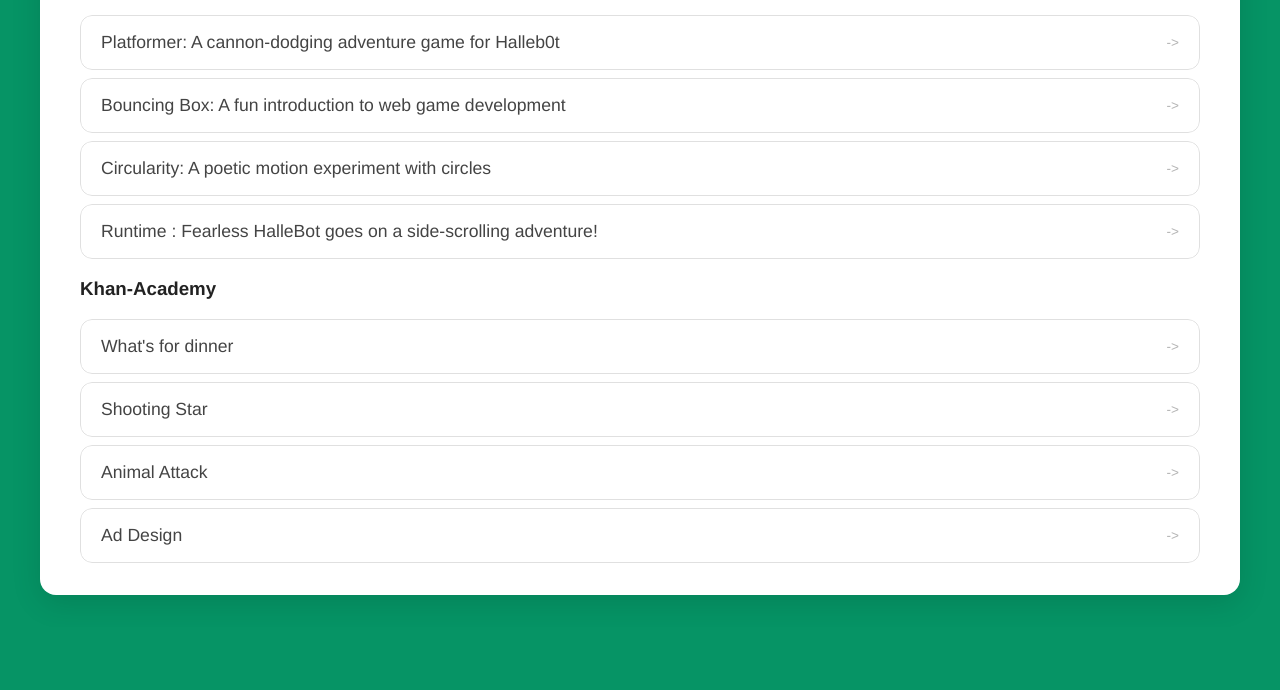
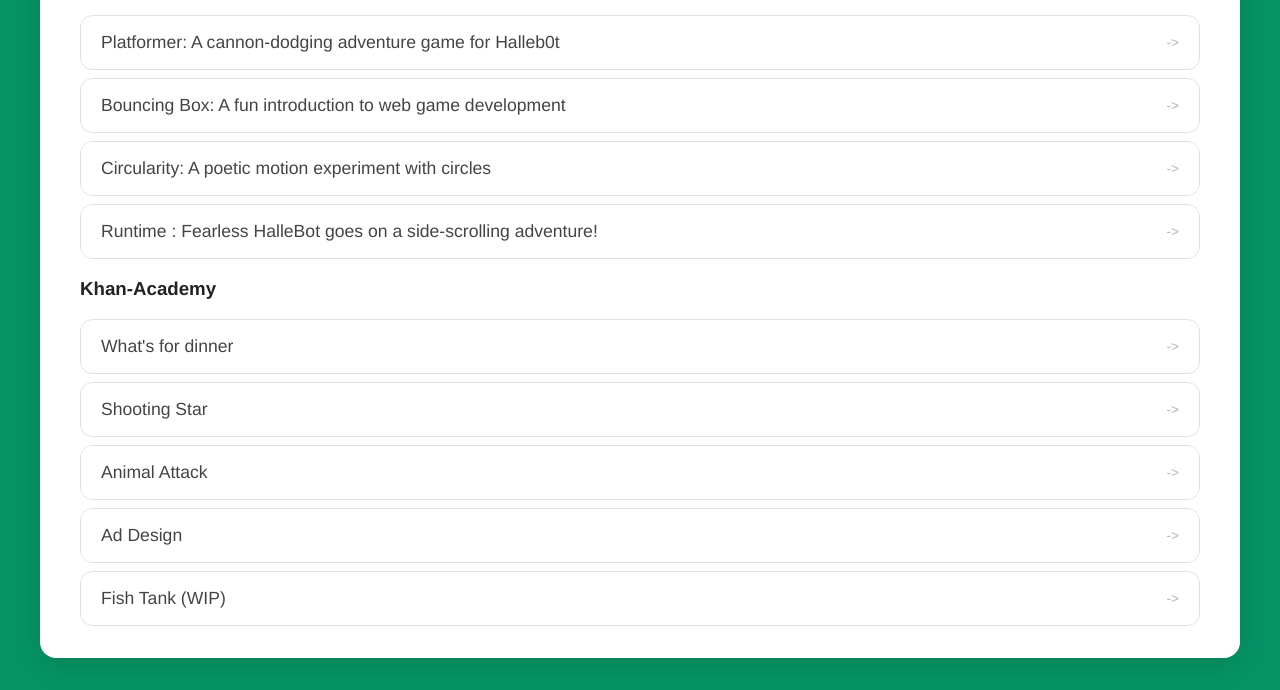
Before and after one commit to brodyhamilton412/brodyhamilton412.github.io, a plain HTML site: page portfolio.html in a window 1280 px wide. Shown: the part 245-935 px from the top of the page. Before the commit the page ends 872 px from the top, so only its background shows below. Drawn offline with Linux system fonts and the light colour scheme.

Commit message:
added Fish Tank (WIP)

```diff
--- a/portfolio.html
+++ b/portfolio.html
@@ -51,6 +51,9 @@
                 <li>
                   <a href="https://www.khanacademy.org/computer-programming/spin-off-of-project-ad-design/4759363014475776"target = "_blank"> Ad Design</a>
                 </li>
+                <li>
+                  <a href="https://www.khanacademy.org/computer-programming/fishy-fishy/6232856807718912"target = "_blank"> Fish Tank (WIP)</a>
+                </li>
             </ul>
           </div>
         </div>
```
Lines whose indentation alone changed are shown as unchanged.
